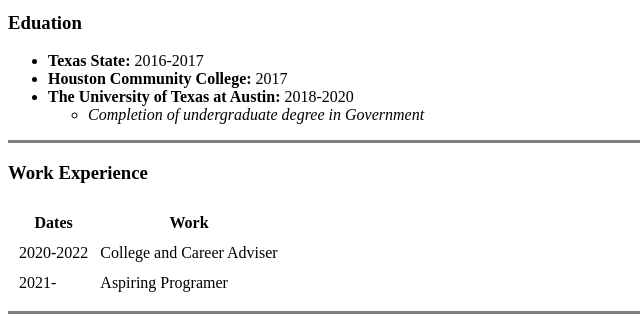
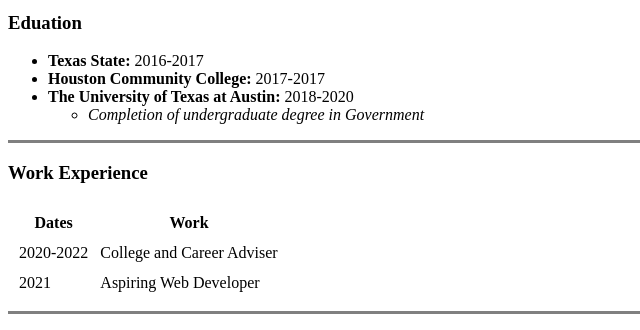
Before and after one commit to Ben2Space/CV, a plain HTML site: page index.html in a window 1280 px wide. Shown: the part 458-788 px from the top of the page, 0-640 px from the left. Drawn offline with Linux system fonts and the light colour scheme.

Commit message:
Update index.html

```diff
--- a/index.html
+++ b/index.html
@@ -21,7 +21,7 @@
   <h3><strong>Eduation</strong></h3>
   <ul>
     <li><strong>Texas State:</strong> 2016-2017</li>
-    <li><strong>Houston Community College:</strong> 2017</li>
+    <li><strong>Houston Community College:</strong> 2017-2017</li>
     <li><strong>The University of Texas at Austin:</strong> 2018-2020</li>
     <ul>
       <li><em>Completion of undergraduate degree in Government</em></li>
@@ -38,8 +38,8 @@
       <td>College and Career Adviser</td>
     </tr>
     <tr>
-      <td>2021-</td>
-      <td>Aspiring Programer</td>
+      <td>2021</td>
+      <td>Aspiring Web Developer</td>
     </tr>
   </table>
   <hr size="3" noshade>
```
